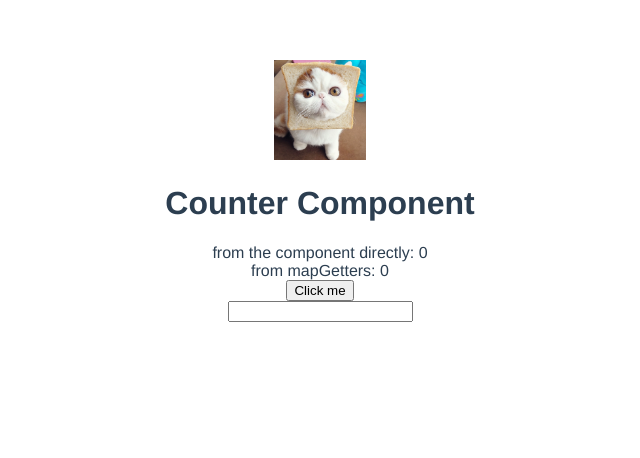
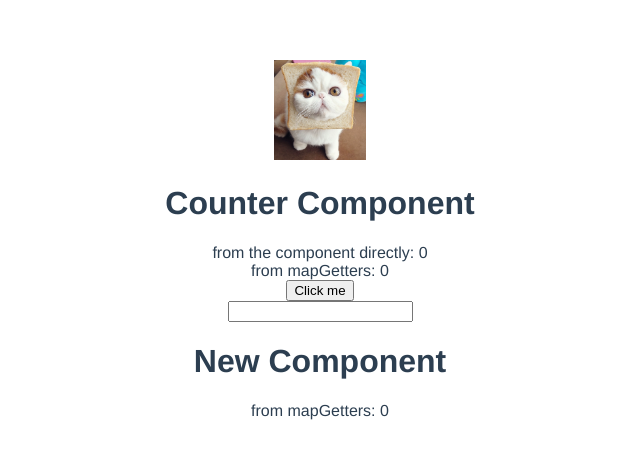
Before and after one commit to marina-a90/vuex-vue-intro, a Vue app: page / in a window 1280 px wide. Shown: the top 458 px of the page, without its empty margins (320-960 px from the left). Built offline with nearby package versions, Linux system fonts and the light colour scheme.

Commit message:
promena u razl. komponentama preko akcija

```diff
--- a/src/App.vue
+++ b/src/App.vue
@@ -2,16 +2,19 @@
   <div id="app">
     <img alt="cat not loaded :(" src="./assets/cat.jpg" height="100px">
     <counter/>
+    <new-component/>
   </div>
 </template>
 
 <script>
 import Counter from './components/Counter.vue'
+import NewComponent from './components/NewComponent.vue'
 
 export default {
   name: 'app',
   components: {
-    Counter
+    Counter,
+    NewComponent
   }
 }
 </script>
--- a/src/components/Counter.vue
+++ b/src/components/Counter.vue
@@ -34,7 +34,7 @@ export default {
         ...mapActions([
             //ime mutacije
             'incrementStoredNumber',
-            'setStoredNumber'
+            'setStoredNumber',
             //mutacije su funkcije
         ])
     },
--- /dev/null
+++ b/src/components/NewComponent.vue
@@ -0,0 +1,28 @@
+<template>
+    <div>
+        <h1>New Component</h1>
+        <div>from mapGetters: {{ safelyStoredNumber }}</div>
+    </div>
+</template>
+
+<script>
+import { mapGetters, mapMutations, mapActions } from 'vuex'
+
+export default {
+    data() {
+        return {
+            count: 0,
+            // inputValue: ''
+        }
+    },
+    computed: {
+        ...mapGetters([
+            'safelyStoredNumber'
+        ])
+    }
+}
+</script>
+
+<style>
+
+</style>
--- a/src/store.js
+++ b/src/store.js
@@ -24,6 +24,9 @@ export const store = new Vuex.Store({
         },
         setStoredNumber(state, newNumber) {
             state.commit('setStoredNumber', newNumber)
+        },
+        mojaPrvaAkcija(state) {
+            //radi nesto
         }
     }
 });
```
